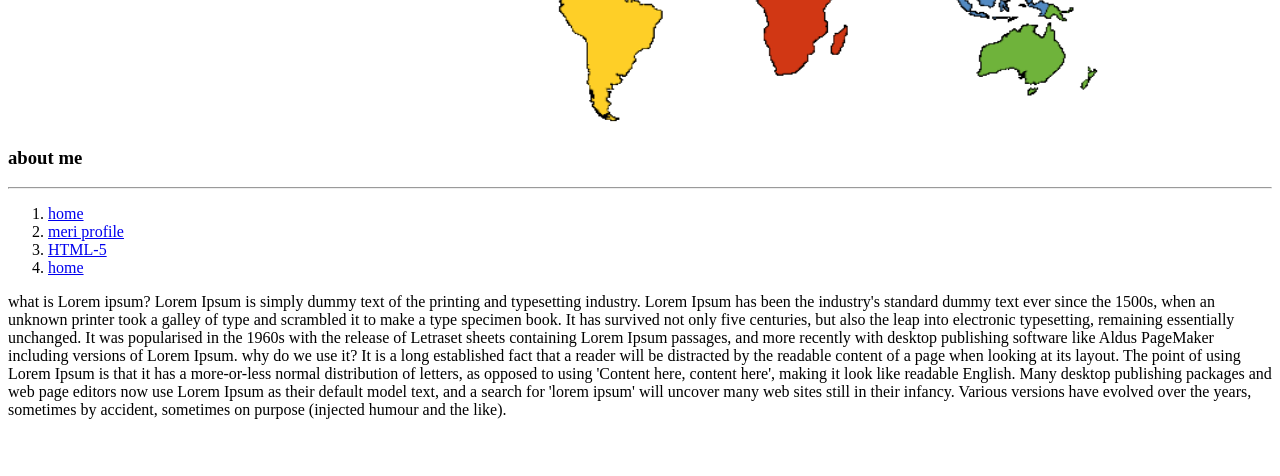
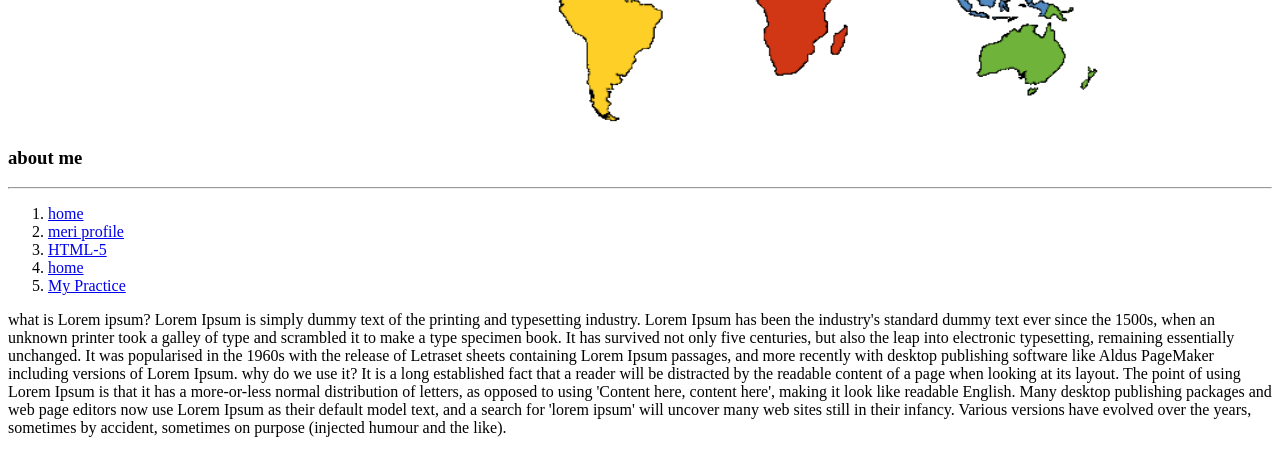
Before and after one commit to vineet8178/vineetweb, a plain HTML site: page index.html in a window 1280 px wide. Shown: the part 200-676 px from the top of the page. Drawn offline with Linux system fonts and the light colour scheme.

Commit message:
Update index.html

```diff
--- a/index.html
+++ b/index.html
@@ -95,6 +95,7 @@ background:red;
 <li><a href="!DOCTYPE html extra work">meri profile</a></li>
 <li><a href="home work">HTML-5</a></li>
 <li><a href="link work">home</a></li>
+  <li><a href="practice.html">My Practice</a></li>
 
 </ol>
 </nav>
```
